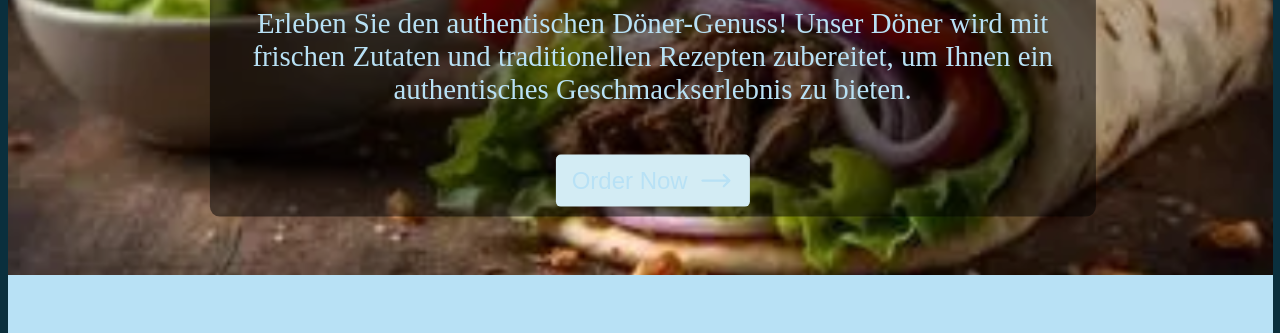
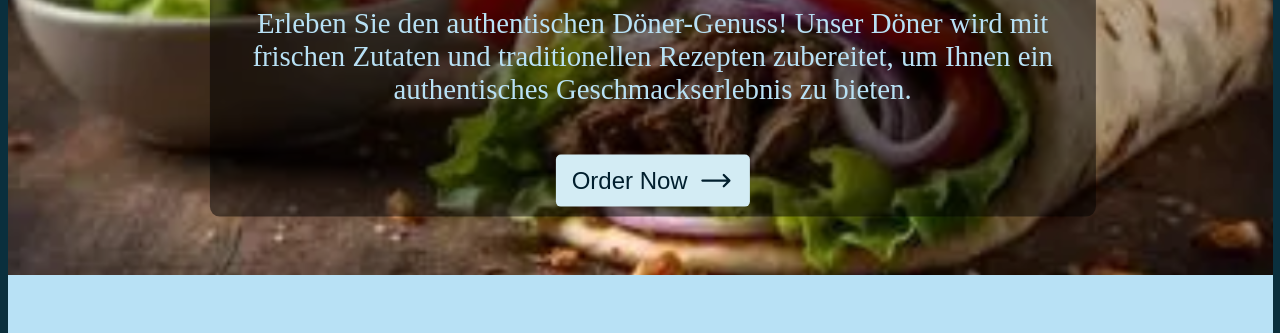
Before and after one commit to Ramo009/doner-website, a website: page index.html in a window 1280 px wide. In both pictures the pointer is over the button "Order Now". Shown: the part 314-647 px from the top of the page. Drawn offline with Linux system fonts and the light colour scheme; a web font is replaced by a local one.

Commit message:
Add files via upload

```diff
--- a/src/style.css
+++ b/src/style.css
@@ -225,6 +225,7 @@ body {
 }
 .ordering__button:hover {
 	background-color: var(--primary-color);
+	color: #011f2e;
 }
 
 /* Navigation style surce */
```
